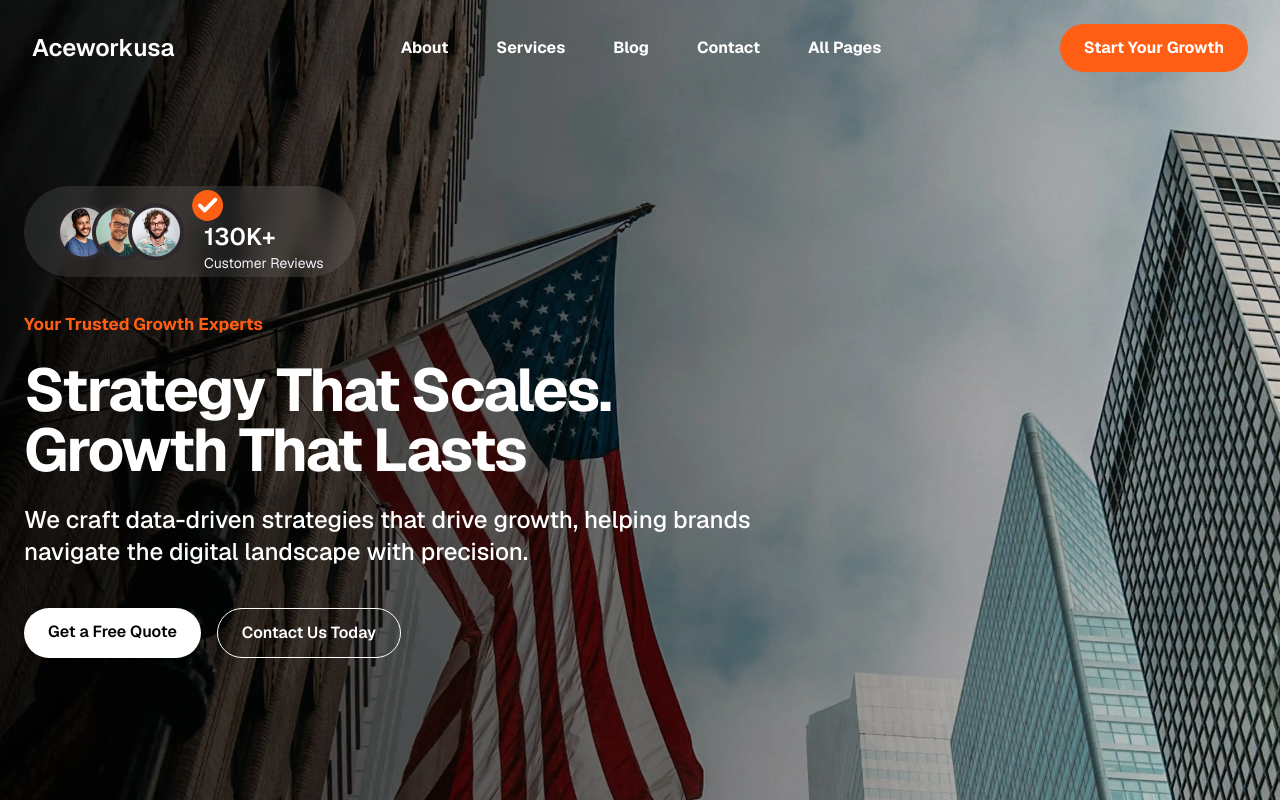
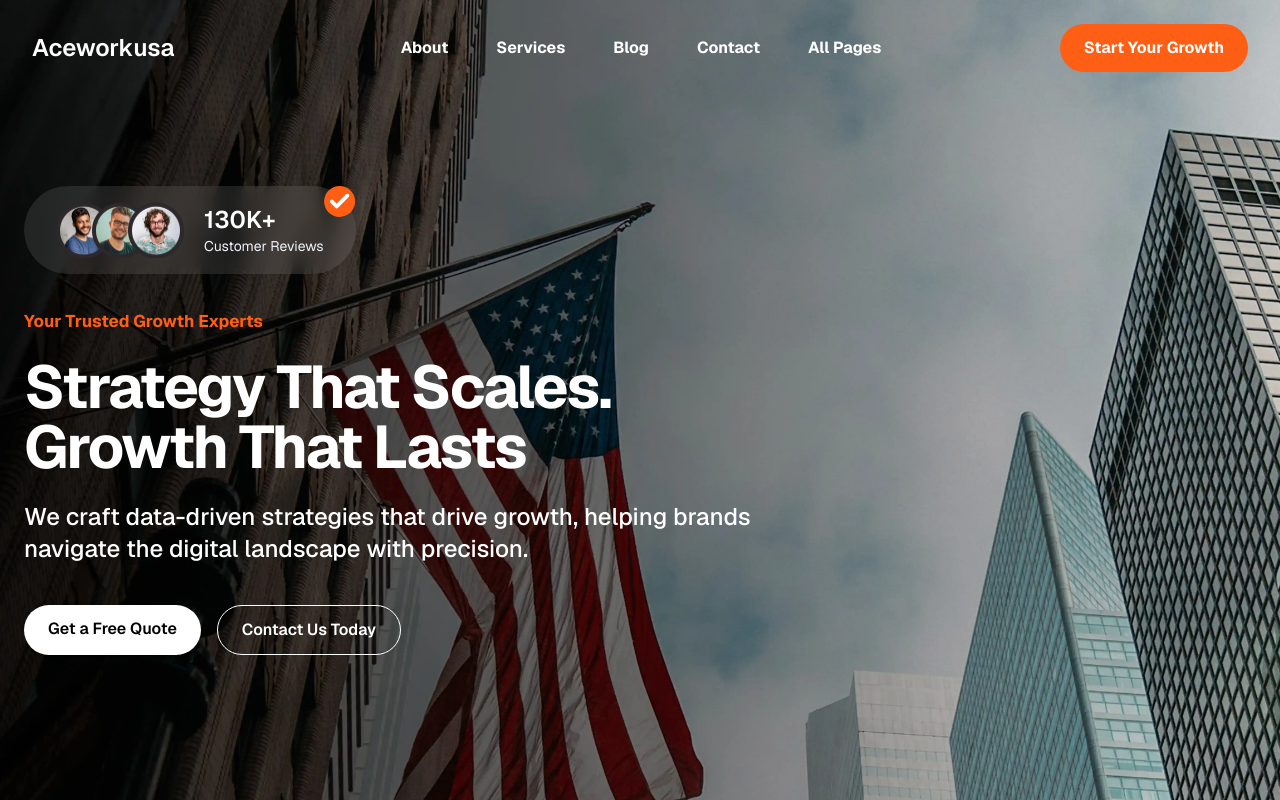
Before and after one commit to code-by-ali/aceworksusa, a Next.js app: page / in a window 1280 px wide. Shown: the top 800 px of the page. Built offline with nearby package versions, Linux system fonts and the light colour scheme.

Commit message:
hero banner fixes

```diff
--- a/src/components/home/HeroSection.js
+++ b/src/components/home/HeroSection.js
@@ -18,8 +18,8 @@ const HeroSection = () => {
         {/* Hero Content */}
         <div className="container mx-auto px-6 flex flex-col gap-8 pb-32 sm:pb-40">
           {/* Customer Review Badge */}
-          <div className="flex items-center gap-2 bg-white/10 rounded-full px-8 py-1 w-fit backdrop-blur">
-            <div className="flex -space-x-3">
+          <div className="flex items-center gap-2 bg-white/10 rounded-full px-8 py-4 w-fit backdrop-blur">
+            <div className="flex -space-x-3 relative">
               <Image
                 unoptimized
                 src={cutomerimg}
@@ -34,7 +34,7 @@ const HeroSection = () => {
                 src={check}
                 width={32}
                 height={32}
-                className="check-orange"
+                className="absolute top-0 right-0"
                 alt="Verified"
               />
               <div className="text-white font-semibold ml-3 text-2xl">
--- a/src/components/home/LogoSlickSlider.js
+++ b/src/components/home/LogoSlickSlider.js
@@ -9,7 +9,13 @@ import trustedCompanyLogo3 from "../../../public/assets/trustedCompanyLogo3.png"
 import trustedCompanyLogo4 from "../../../public/assets/trustedCompanyLogo4.png";
 import trustedCompanyLogo5 from "../../../public/assets/trustedCompanyLogo5.png";
 
+// Duplicate logos for seamless scroll
 const logos = [
+  trustedCompanyLogo1,
+  trustedCompanyLogo2,
+  trustedCompanyLogo3,
+  trustedCompanyLogo4,
+  trustedCompanyLogo5,
   trustedCompanyLogo1,
   trustedCompanyLogo2,
   trustedCompanyLogo3,
@@ -31,7 +37,7 @@ export default function LogoMarquee() {
               src={logo}
               alt={`Logo ${idx + 1}`}
               unoptimized
-              className="object-contain w-auto h-16 sm:h-20 md:h-24"
+              className="object-contain w-auto h-24 sm:h-20 lg:h-16"
             />
           </div>
         ))}
@@ -53,7 +59,7 @@ export default function LogoMarquee() {
               src={logo}
               alt={`Logo ${idx + 1}`}
               unoptimized
-              className="object-contain w-auto h-16 sm:h-20 md:h-24"
+              className="object-contain w-auto h-24 sm:h-20 lg:h-16"
             />
           </div>
         ))}
```
